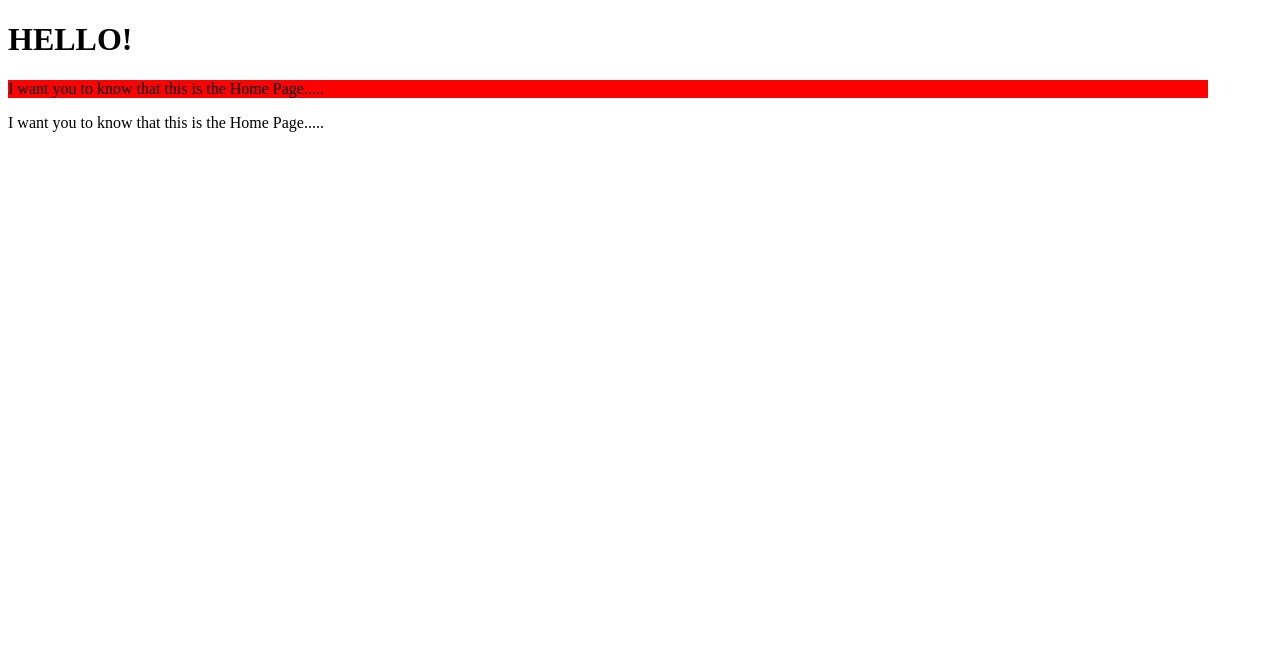
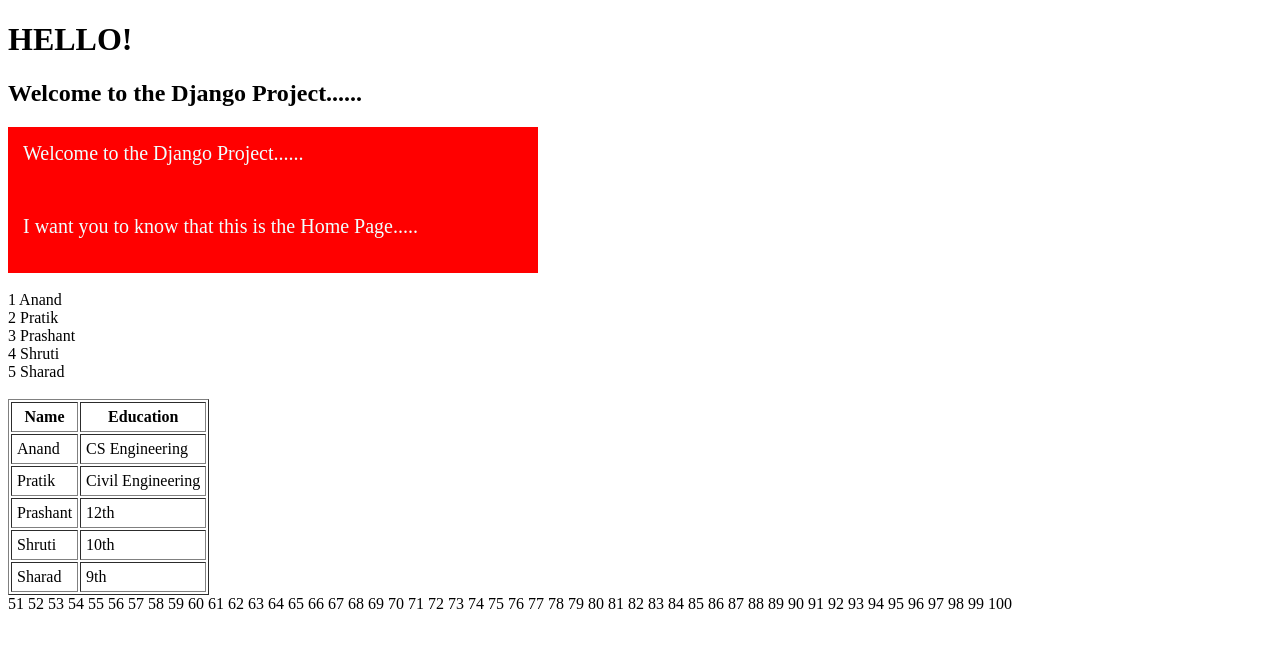
Before and after one commit to anand-kalsait/PROJECTS, a Django app: page / in a window 1280 px wide. Shown: the top 648 px of the page. Run offline with Django 4.2, Linux system fonts and the light colour scheme.

Commit message:
looing and conditioning in html in view.py file

```diff
--- a/Django/django_project/django_project/views.py
+++ b/Django/django_project/django_project/views.py
@@ -1,5 +1,22 @@
 from django.http import HttpResponse
 from django.shortcuts import render
+
+def home_page(request):
+    data = {
+        "title":"Home_Page",
+        "bdata":"Welcome to the Django Project......",
+        "names":["Anand","Pratik","Prashant","Shruti","Sharad"],
+        "details":[
+            {"name":"Anand", "education":"CS Engineering"},
+            {"name":"Pratik", "education":"Civil Engineering"},
+            {"name":"Prashant", "education":"12th"},
+            {"name":"Shruti", "education":"10th"},
+            {"name":"Sharad", "education":"9th"}
+        ],
+        "numbers":[j for j in range(1,101)]
+
+    }
+    return render(request, "index.html",data)
 
 def about_us(request):
     return HttpResponse("FUCK YOU!")
@@ -7,6 +24,3 @@
 # Dynamic Url
 def courses(request,courseid):
     return HttpResponse(courseid)
-
-def home_page(request):
-    return render(request, "index.html")
--- a/Django/django_project/templates/index.html
+++ b/Django/django_project/templates/index.html
@@ -3,19 +3,53 @@
 <html>
     <head>
 
-        <title>Home Page</title>
+        <title>{{title}}</title>
 
         <style>
             .main{
-             width: 1200px;
+             width: 500px;
              background-color: red;
+             color:azure;
+             padding: 15px;
+             font-size: 20px;
             }
          </style>
     </head>
     <body>
         <h1>HELLO!</h1>
+        <h2>{{bdata}}</h2>
+        <div class="main">{{bdata}}</div>
         <div class = "main"><p>I want you to know that this is the Home Page.....</p></div>
-        <p>I want you to know that this is the Home Page.....</p>
+        <br/>
+        {% for i in names %}
+        <div>{{forloop.counter}} {{i}}</div>
+        {% endfor %}
+        <br/>
+        <table border="1" cellpadding="5" >
+            <tr>
+                <th>Name</th>
+                <th>Education</th>
+            </tr>
+            {% for j in details %}
+            <tr>
+                <td>{{j.name}}</td>
+                <td>{{j.education}}</td>
+            </tr>
+            {% endfor %}
+        </table>
 
+        {% if numbers|length > 0 %}
+
+        {% for n in numbers %}
+        {% if n > 50 %}
+        {{n}}
+        {% endif %}
+
+        {% endfor %}
+
+        {% else %}
+        <div>Nothing to show</div>
+
+        {% endif %}
     </body>
 </html>
```
